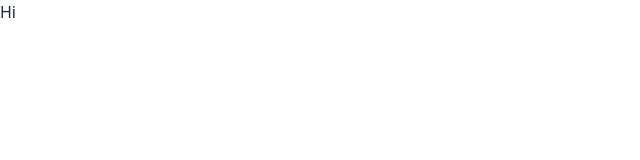
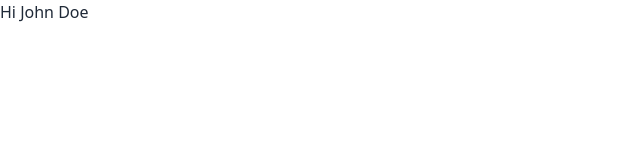
Before and after one commit to unitransact-unibal/unitransact-frontend, a Vue app: page / in a window 1280 px wide. Shown: the top 160 px of the page, without its empty margins (0-640 px from the left). Built offline with nearby package versions, Linux system fonts and the light colour scheme.

Commit message:
added vuex

```diff
--- a/package.json
+++ b/package.json
@@ -9,7 +9,8 @@
   "dependencies": {
     "daisyui": "^1.14.5",
     "vue": "^3.2.16",
-    "vue-router": "^4.0.12"
+    "vue-router": "^4.0.12",
+    "vuex": "^4.0.2"
   },
   "devDependencies": {
     "@vitejs/plugin-vue": "^1.9.3",
--- a/src/main.js
+++ b/src/main.js
@@ -1,7 +1,8 @@
 import { createApp } from "vue";
 import router from "./utils/router";
+import state from "./utils/state";
 
 import App from "./App.vue";
 import "./assets/styles.css";
 
-createApp(App).use(router).mount("#app");
+createApp(App).use(router).use(state).mount("#app");
--- a/src/pages/landings/StudentLanding.vue
+++ b/src/pages/landings/StudentLanding.vue
@@ -1,10 +1,15 @@
 <template>
-  <h1>Hi</h1>
+  <h1>Hi {{ username }}</h1>
 </template>
 
 <script>
+import { mapGetters } from "vuex";
+
 export default {
   name: "StudentLanding",
+  computed: {
+    ...mapGetters(["username"]),
+  },
 };
 </script>
 
--- /dev/null
+++ b/src/utils/state/index.js
@@ -0,0 +1,6 @@
+import Vuex from "vuex";
+import auth from "./modules/auth";
+
+export default new Vuex.Store({
+  modules: { auth },
+});
--- /dev/null
+++ b/src/utils/state/modules/auth.js
@@ -0,0 +1,18 @@
+const state = {
+  username: "John Doe",
+};
+
+const getters = {
+  username: (state) => state.username,
+};
+
+const actions = {};
+
+const mutations = {};
+
+export default {
+  state,
+  getters,
+  actions,
+  mutations,
+};
```
Also changed, not shown: 1 other file (tests, documents, lock files or other folders).
